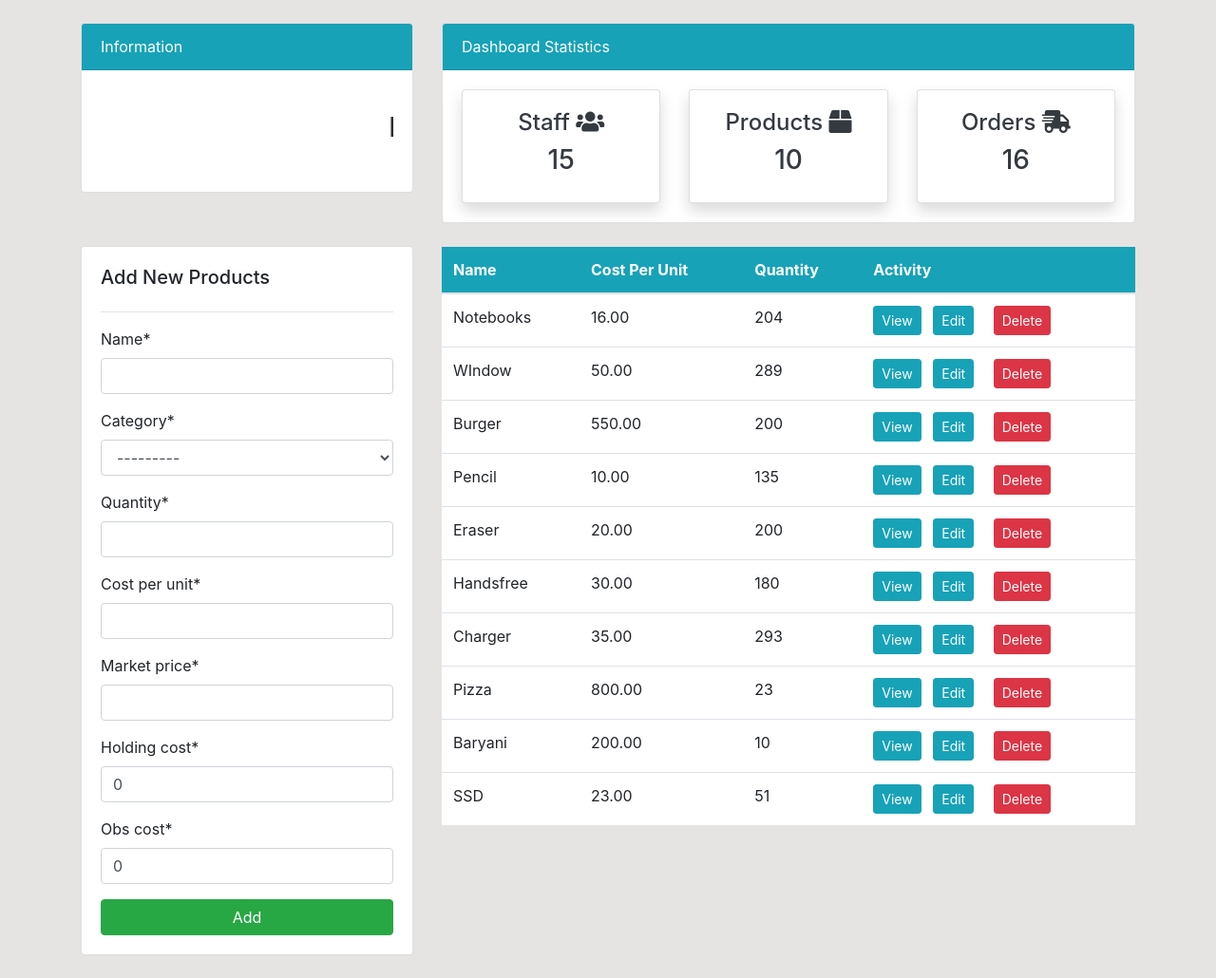
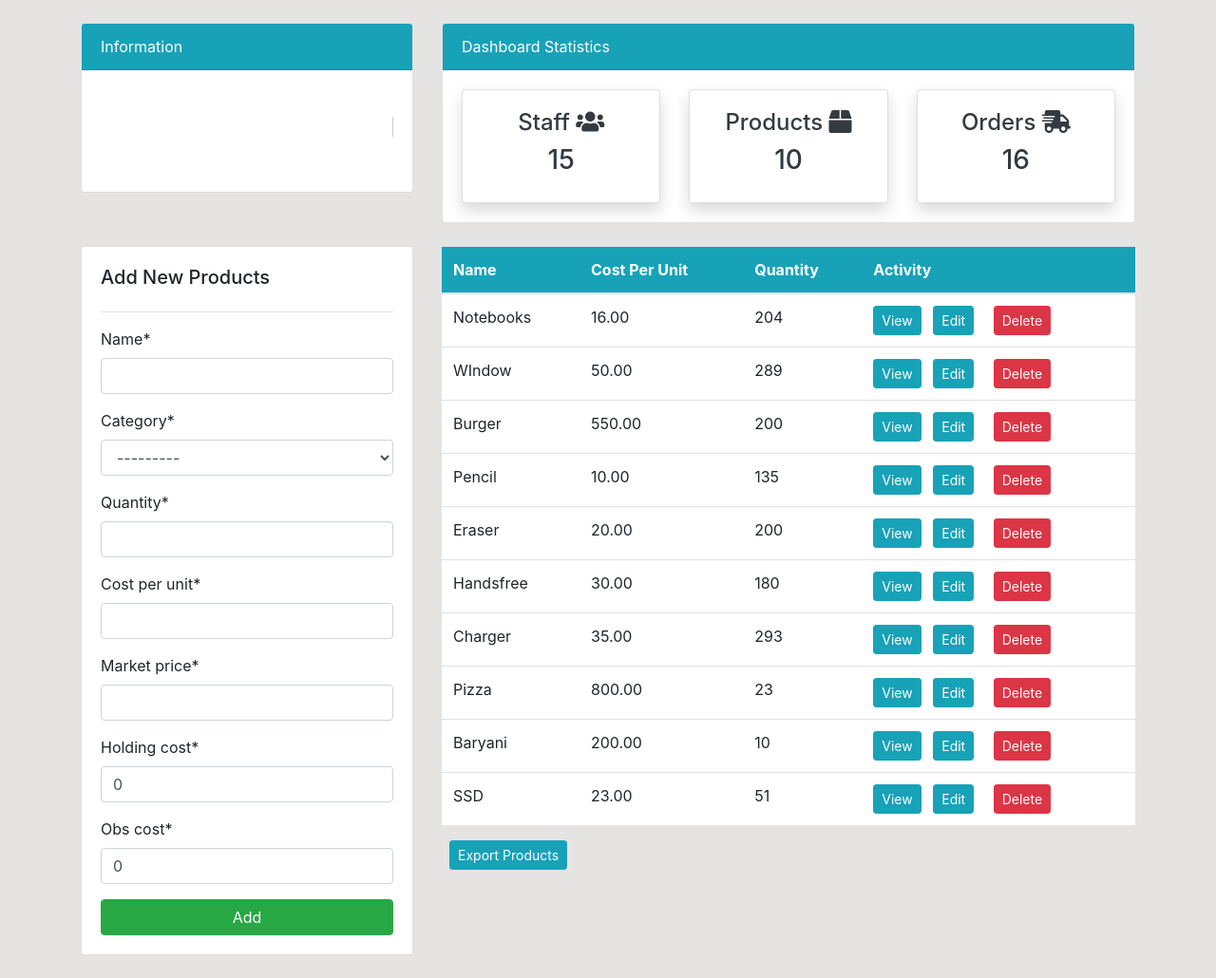
Before and after one commit to abdulwahabaslam/Inventory-Management-System, a Django app: page /products/ in a window 1280 px wide. Shown: the part 56-1086 px from the top of the page at 95% size. Run offline with Django 4.2, Linux system fonts and the light colour scheme; a user stored in the database is signed in; data comes from the database, SQL or seed files in the repository; both versions use the stored data as it was after the commit; some libraries are stand-ins or nearby versions.

Commit message:
Add export to csv option

```diff
--- a/sofin/dashboard/models.py
+++ b/sofin/dashboard/models.py
@@ -108,5 +108,3 @@
 class OrderDelivery(models.Model):
     order = models.OneToOneField(Order, on_delete=models.CASCADE)
     staff_member = models.ForeignKey(User, on_delete=models.SET_NULL, null=True, blank=True)
-
-    pass
--- a/sofin/dashboard/urls.py
+++ b/sofin/dashboard/urls.py
@@ -15,4 +15,5 @@
     path('equipments/edit/<int:pk>/', views.equipment_edit, name='dashboard-equipment-edit'),
     path('equipments/delete/<int:pk>/', views.equipment_delete, name='dashboard-equipment-delete'),
     path('equipments/view/<int:pk>/', views.equipment_view, name='dashboard-equipment-view'),
+    path('product_csv', views.product_csv, name='product_csv'),
 ]
--- a/sofin/dashboard/views.py
+++ b/sofin/dashboard/views.py
@@ -9,10 +9,28 @@
 import numpy as np
 from sklearn.ensemble import RandomForestClassifier
 from sklearn.metrics import accuracy_score, classification_report
-
-
+import csv
 
 # Create your views here.
+
+def product_csv(request):
+    response = HttpResponse(content_type = 'text/csv')
+    response['Content-Deposition'] = 'attachment; filename=products.csv'
+
+    #Creating a csv writer
+    writer = csv.writer(response)
+
+    #Designating the model
+    products = Product.objects.all()
+
+    #Adding Column headings to the csv file
+    writer.writerow(['Product Name', 'Product Category'])
+
+    for product in products:
+        writer.writerow([product.name, product.category])
+
+    return response
+
 
 @login_required
 def index(request):
--- a/sofin/templates/dashboard/product.html
+++ b/sofin/templates/dashboard/product.html
@@ -49,8 +49,12 @@
                     </td>
                 </tr>
                 {% endfor %}
+
             </tbody>
+
         </table>
+        <a class="btn btn-info btn-sm ml-2"
+                            href="{% url 'product_csv' %}">Export Products</a>
     </div>
 </div>
 {% endblock %}
```
Also changed, not shown: sofin/db.sqlite3.
